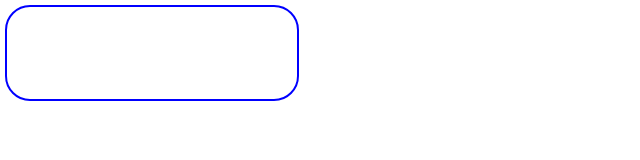
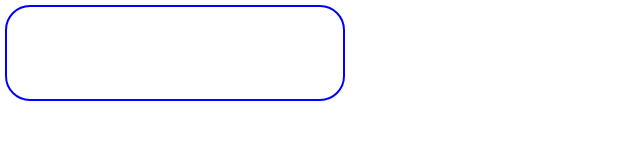
Before and after one commit to YurokBo/input, a plain HTML site: page index.html in a window 1280 px wide. Shown: the whole page, without its empty margins (0-640 px from the left). Drawn offline with Linux system fonts and the light colour scheme.

Commit message:
style changed

```diff
--- a/app/script.js
+++ b/app/script.js
@@ -3,10 +3,12 @@ document.addEventListener('keydown', e => {
     if (e.keyCode === 13) {
         const inputText = document.querySelector('.input'),
             div = document.createElement('div');
+
         div.style.font = '25px';
         div.style.fontWeight = 'bold';
         div.style.fontFamily = 'sans-serif';
         div.style.margin = '5px';
+
         div.innerHTML = inputText.value;
         inputText.value = '';
 
--- a/app/style.css
+++ b/app/style.css
@@ -1,13 +1,18 @@
 body {
     padding: 0;
     margin: 0;
-    width: 250px;
+    max-width: 350px;
+    min-width: 150px;
+}
+
+.inputText {
+    display: grid;
 }
 
 input {
     margin: 5px;
     padding: 20px;
-    width: 100%;
+    max-width: 100%;
     min-width: 50%;
     font-size: 45px;
     border-radius: 25px;
--- a/index.html
+++ b/index.html
@@ -9,7 +9,9 @@
     <link rel="stylesheet" href="app/style.css">
 </head>
 <body>
-    <input type="text" class="input">
+    <div class="inputText">
+        <input type="text" class="input">
+    </div>
 
     <script src="app/script.js"></script>
 </body>
```
